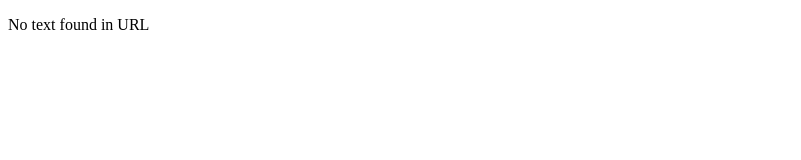
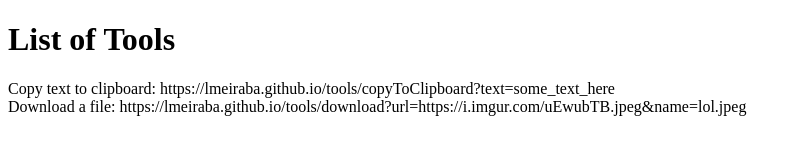
Before and after one commit to LMeiraba/tools, a plain HTML site: page index.html in a window 1280 px wide. Shown: the whole page, without its empty margins (0-801 px from the left). Drawn offline with Linux system fonts and the light colour scheme.

Commit message:
Update index.html

```diff
--- a/index.html
+++ b/index.html
@@ -1,21 +1,11 @@
 <!DOCTYPE html>
 <html>
 <head>
-  <title>Copy Text</title>
-  <script>
-    window.onload = () => {
-      const params = new URLSearchParams(window.location.search);
-      const text = params.get('text');
-      if (text) {
-        navigator.clipboard.writeText(text).then(() => {
-          document.body.innerHTML = `<p style="font-size:20px;">Copied to clipboard: </p>`+text;
-        });
-      } else {
-        document.body.innerHTML = "<p>No text found in URL</p>";
-      }
-    };
-  </script>
+  <title>Some Usefull tools</title>
 </head>
 <body>
+  <h1>List of Tools</h1>
+  <p>Copy text to clipboard: https://lmeiraba.github.io/tools/copyToClipboard?text=some_text_here<br>
+Download a file: https://lmeiraba.github.io/tools/download?url=https://i.imgur.com/uEwubTB.jpeg&name=lol.jpeg</p>
 </body>
 </html>
```
